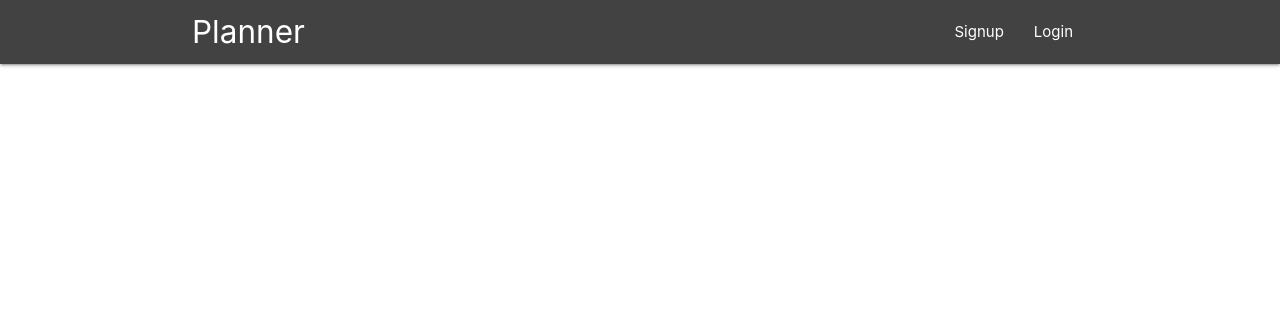
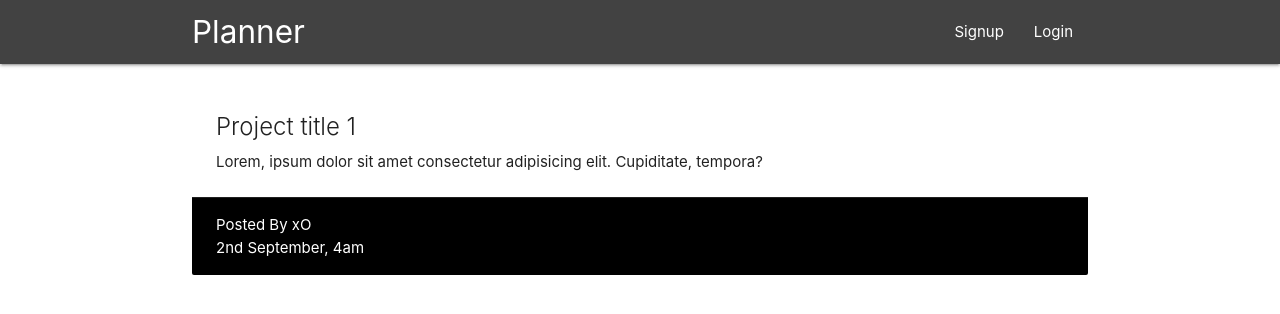
Before and after one commit to tarun2506/planner, a React (Create React App) app: page /project/1 in a window 1280 px wide. Shown: the top 314 px of the page. Built offline with nearby package versions, Linux system fonts and the light colour scheme.

Commit message:
project details component

```diff
--- a/src/App.js
+++ b/src/App.js
@@ -1,15 +1,15 @@
 import { BrowserRouter as Router, Switch, Route } from "react-router-dom";
 import Navbar from "./components/layout/Navbar";
 import Dashboard from "./components/dashboard/Dashboard";
+import ProjectDetails from "./components/projects/ProjectDetails";
 function App() {
   return (
     <Router>
-      <div className="App">
-        <Navbar />
-        <Switch>
-          <Route exact path="/" component={Dashboard} />
-        </Switch>
-      </div>
+      <Navbar />
+      <Switch>
+        <Route exact path="/" component={Dashboard} />
+        <Route path="/project/:id" component={ProjectDetails} />
+      </Switch>
     </Router>
   );
 }
--- a/src/components/projects/ProjectDetails.js
+++ b/src/components/projects/ProjectDetails.js
@@ -0,0 +1,24 @@
+import React from "react";
+
+function ProjectDetails({ match }) {
+  const id = match.params.id;
+  return (
+    <div className="container section project-details">
+      <div className="card z-depth-0">
+        <div className="card-content">
+          <span className="card-title">Project title {id}</span>
+          <p>
+            Lorem, ipsum dolor sit amet consectetur adipisicing elit.
+            Cupiditate, tempora?
+          </p>
+        </div>
+        <div className="card-action black white-text">
+          <div>Posted By xO</div>
+          <div>2nd September, 4am</div>
+        </div>
+      </div>
+    </div>
+  );
+}
+
+export default ProjectDetails;
--- a/src/components/projects/ProjectList.js
+++ b/src/components/projects/ProjectList.js
@@ -19,6 +19,11 @@ function ProjectList() {
         description="Posted by xO"
         date="2nd August, 3pm"
       />
+      <ProjectSummary
+        title="Project title"
+        description="Posted by xO"
+        date="2nd August, 3pm"
+      />
     </div>
   );
 }
```
